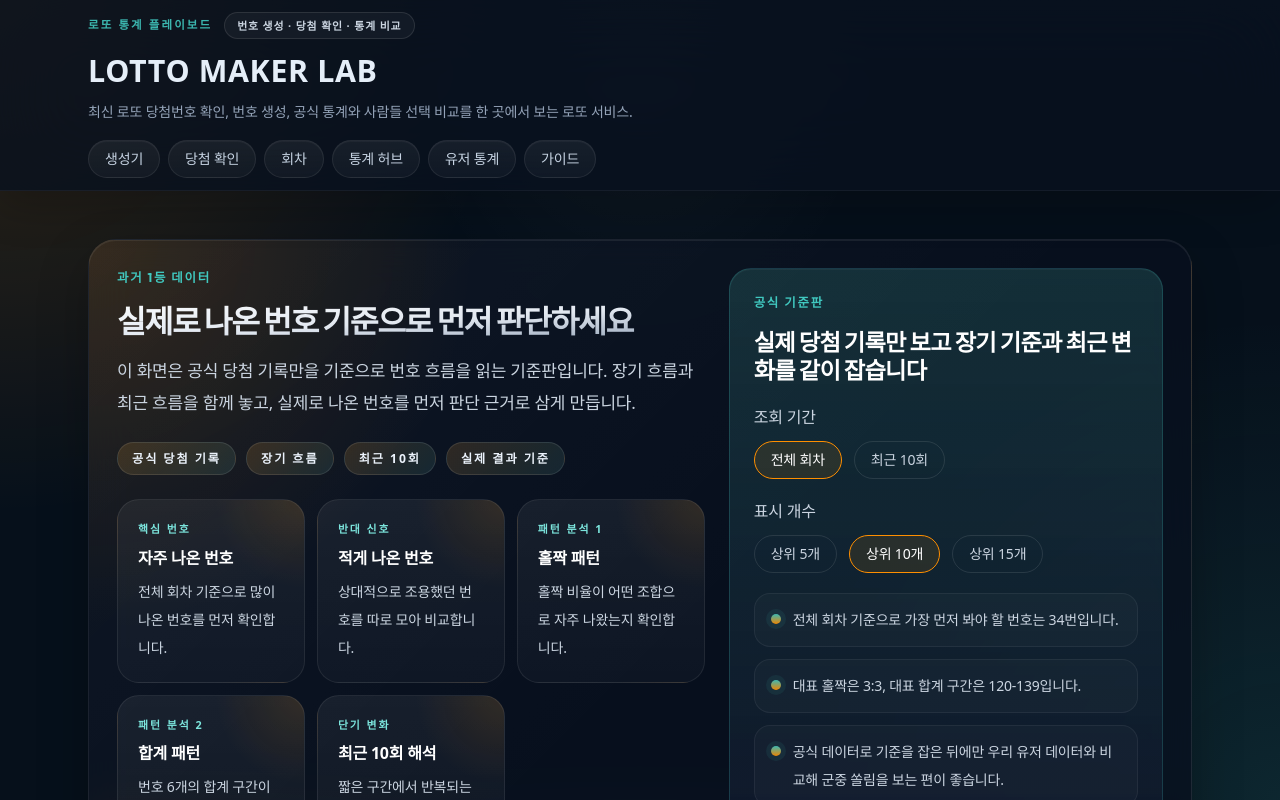
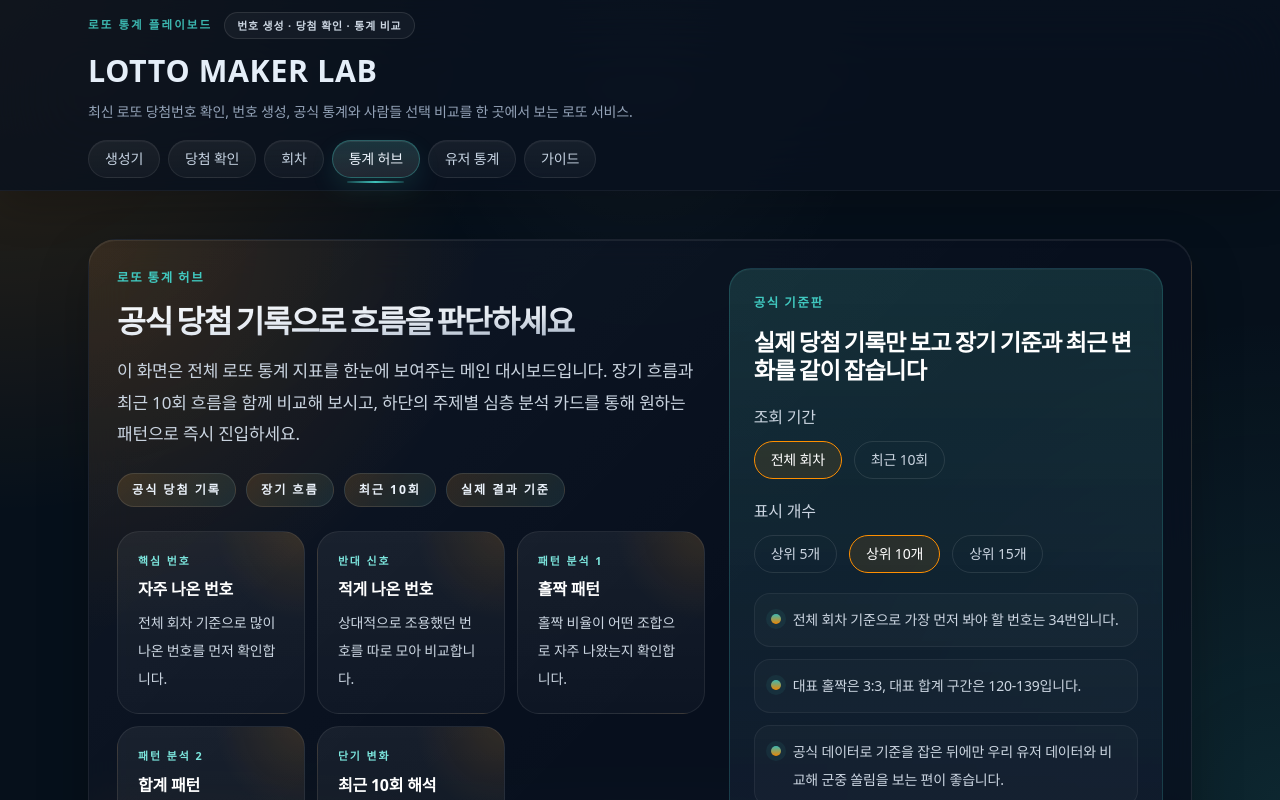
Before and after one commit to jes2751/lotto-maker, a Next.js app: page /stats in a window 1280 px wide. Shown: the top 800 px of the page. Built offline with nearby package versions, Linux system fonts and the light colour scheme; no server answers.

Commit message:
feat: redirect stats hub to main dashboard and embed topic links within it

```diff
--- a/src/app/stats/page.tsx
+++ b/src/app/stats/page.tsx
@@ -105,11 +105,10 @@ export default async function StatsPage({ searchParams }: StatsPageProps) {
     <div className="mx-auto flex max-w-6xl flex-col gap-8 px-6 py-12">
       <section className="panel hero-panel grid gap-6 lg:grid-cols-[1.15fr_0.85fr]">
         <div>
-          <p className="eyebrow">과거 1등 데이터</p>
-          <h1 className="section-title mt-4 text-gradient-silver">실제로 나온 번호 기준으로 먼저 판단하세요</h1>
+          <p className="eyebrow">로또 통계 허브</p>
+          <h1 className="section-title mt-4 text-gradient-silver">공식 당첨 기록으로 흐름을 판단하세요</h1>
           <p className="body-large mt-4 max-w-4xl text-slate-300">
-            이 화면은 공식 당첨 기록만을 기준으로 번호 흐름을 읽는 기준판입니다. 장기 흐름과 최근 흐름을
-            함께 놓고, 실제로 나온 번호를 먼저 판단 근거로 삼게 만듭니다.
+            이 화면은 전체 로또 통계 지표를 한눈에 보여주는 메인 대시보드입니다. 장기 흐름과 최근 10회 흐름을 함께 비교해 보시고, 하단의 주제별 심층 분석 카드를 통해 원하는 패턴으로 즉시 진입하세요.
           </p>
           <div className="mt-6 flex flex-wrap gap-2.5">
             {["공식 당첨 기록", "장기 흐름", "최근 10회", "실제 결과 기준"].map((item) => (
--- a/src/components/layout/site-header.tsx
+++ b/src/components/layout/site-header.tsx
@@ -9,7 +9,7 @@ const primaryNavigation = [
   { href: "/generate", label: "생성기" },
   { href: "/check", label: "당첨 확인" },
   { href: "/draws", label: "회차" },
-  { href: "/lotto-statistics", label: "통계 허브" },
+  { href: "/stats", label: "통계 허브" },
   { href: "/generated-stats", label: "유저 통계" },
   { href: "/guides", label: "가이드" }
 ] as const;
```
